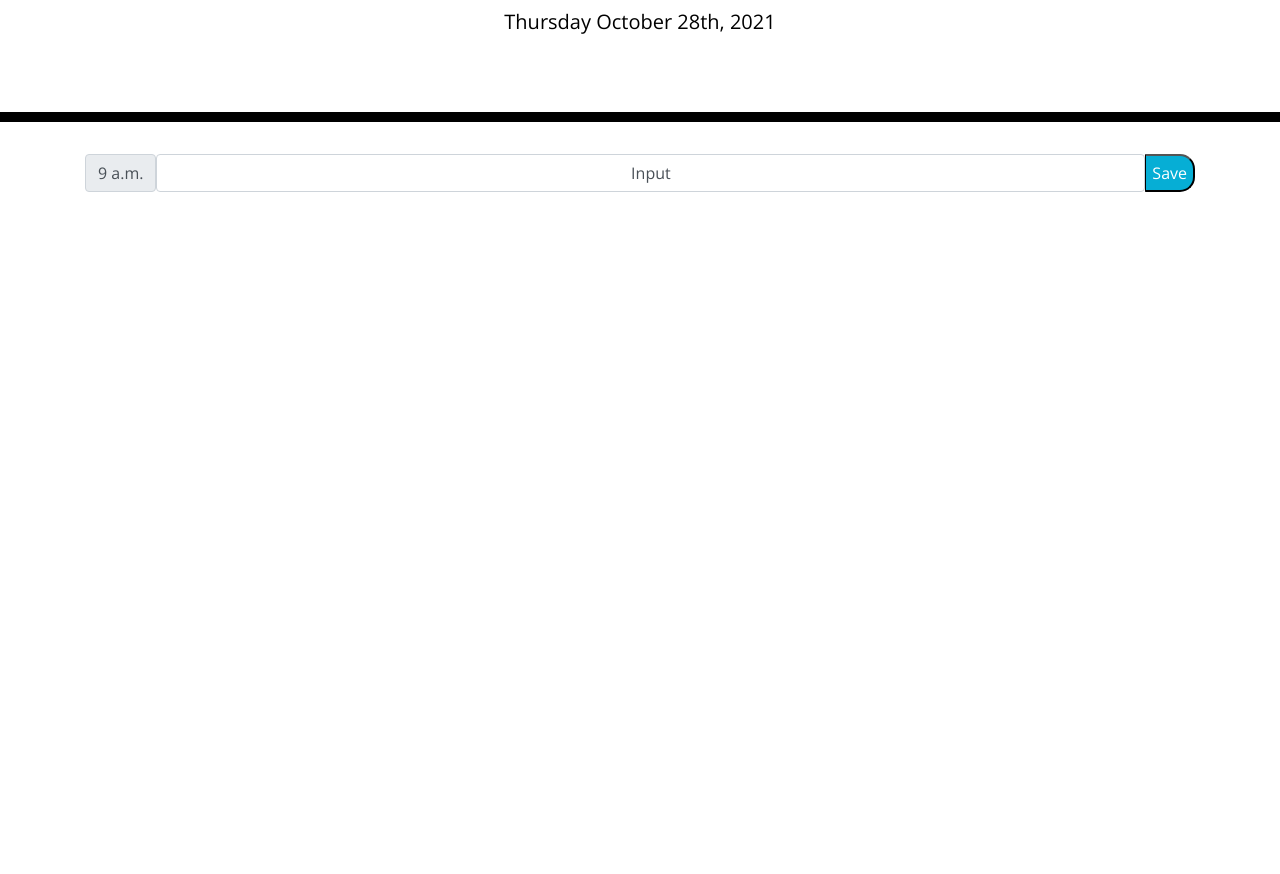
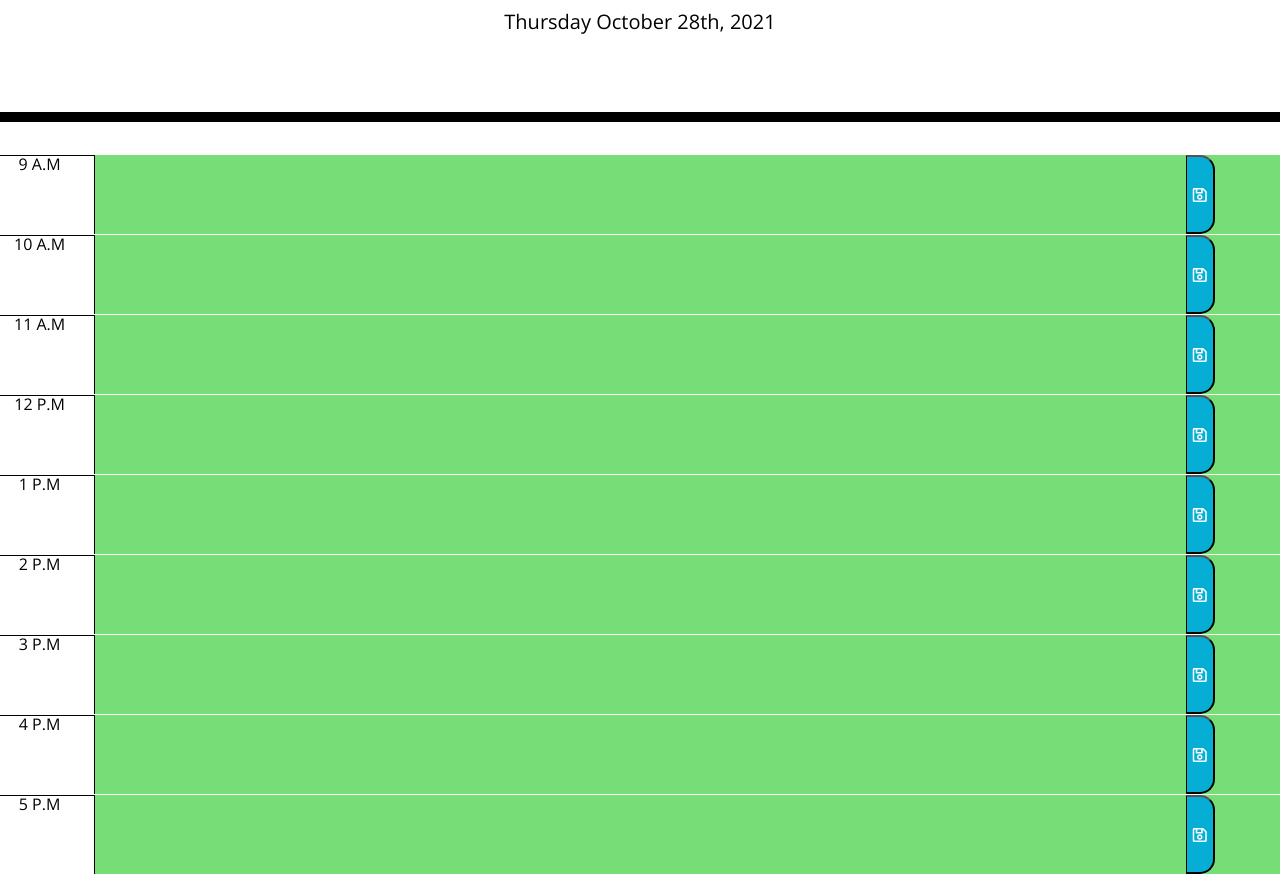
Before and after one commit to medina2021/Planner, a plain HTML site: page index.html in a window 1280 px wide. Shown: the part 182-1056 px from the top of the page. Before the commit the page ends 800 px from the top, so only its background shows below. Drawn offline with nearby package versions, Linux system fonts and the light colour scheme.

Commit message:
loop over time blocks

```diff
--- a/index.html
+++ b/index.html
@@ -14,19 +14,90 @@
 </head>
 
 <body>
+    <!-- Header -->
     <header class="jumbotron">
         <h1 class="display-3">Work Day Scheduler</h1>
         <p class="lead">A calendar app for scheduling your work day</p>
         <p id="currentDay" class="lead"></p>
     </header>
 
-    <div class="container">
         <!-- Timeblocks -->
-    </div>
+        <div class="row time-block" id="9">
+            <div class="hour col-md-1">
+                9 A.M
+                </div>
+                <textarea class="col-md-10 description"></textarea>
+                <button class="saveBtn"><i class="far fa-save"></i></button>
+            </div>
+        </div>
+        <div class="row time-block" id="10">
+            <div class="hour col-md-1">
+                10 A.M
+                </div>
+                <textarea class="col-md-10 description"></textarea>
+                <button class="saveBtn"><i class="far fa-save"></i></button>
+            </div>
+        </div>
+        <div class="row time-block" id="11">
+            <div class="hour col-md-1">
+                11 A.M
+                </div>
+                <textarea class="col-md-10 description"></textarea>
+                <button class="saveBtn"><i class="far fa-save"></i></button>
+            </div>
+        </div>
+        <div class="row time-block" id="12">
+            <div class="hour col-md-1">
+                12 P.M
+                </div>
+                <textarea class="col-md-10 description"></textarea>
+                <button class="saveBtn"><i class="far fa-save"></i></button>
+            </div>
+        </div>
+        <div class="row time-block" id="1">
+            <div class="hour col-md-1">
+                1 P.M
+                </div>
+                <textarea class="col-md-10 description"></textarea>
+                <button class="saveBtn"><i class="far fa-save"></i></button>
+            </div>
+        </div>
+        <div class="row time-block" id="2">
+            <div class="hour col-md-1">
+                2 P.M
+                </div>
+                <textarea class="col-md-10 description"></textarea>
+                <button class="saveBtn"><i class="far fa-save"></i></button>
+            </div>
+        </div>
+        <div class="row time-block" id="3">
+            <div class="hour col-md-1">
+                3 P.M
+                </div>
+                <textarea class="col-md-10 description"></textarea>
+                <button class="saveBtn"><i class="far fa-save"></i></button>
+            </div>
+        </div>
+        <div class="row time-block" id="4">
+            <div class="hour col-md-1">
+                4 P.M
+                </div>
+                <textarea class="col-md-10 description"></textarea>
+                <button class="saveBtn"><i class="far fa-save"></i></button>
+            </div>
+        </div>
+        <div class="row time-block" id="5">
+            <div class="hour col-md-1">
+                5 P.M
+                </div>
+                <textarea class="col-md-10 description"></textarea>
+                <button class="saveBtn"><i class="far fa-save"></i></button>
+            </div>
+        </div>
 
-    <script src="https://cdnjs.cloudflare.com/ajax/libs/jquery/3.2.1/jquery.min.js"></script>
-    <script src="https://cdnjs.cloudflare.com/ajax/libs/moment.js/2.24.0/moment.min.js"></script>
-    <script src="script.js"></script>
+        <script src="https://cdnjs.cloudflare.com/ajax/libs/jquery/3.2.1/jquery.min.js"></script>
+        <script src="https://cdnjs.cloudflare.com/ajax/libs/moment.js/2.24.0/moment.min.js"></script>
+        <script src="script.js"></script>
 </body>
 
 </html>
--- a/script.js
+++ b/script.js
@@ -1,33 +1,50 @@
+    // Added the current date to header using moment.js
+const currentDate = moment().format('dddd MMMM Do, YYYY');
+$("#currentDay").text(currentDate);
+
+
 $(document).ready(function() {
 
-    // Added the current date to header using moment.js
-    const currentDate = moment().format('dddd MMMM Do, YYYY');
-     $("#currentDay").text(currentDate);
+$(".saveBtn").on("click",function() {
+    var text = $(this).siblings(".description").val();
+    var time = $(this).parent().attr("id");
 
-        // Current Time in 12 hour format
-        const currentHour = moment().format('h:[00]');
-        console.log(currentHour)
+    localStorage.setItem(time, text);
+})
 
+    function timeTracker() {
+        var timeNow = moment().hour();
 
-var timeBlockEl = document.createElement("div")
-$(timeBlockEl).addClass("time-block")
-var timeEl= document.createElement("div")
- $(timeEl).addClass("input-group-text").text("9 a.m.")
- var inputEl = document.createElement("div")
-$(inputEl).addClass("form-control").text("Input")
-var btnEl = document.createElement("button")
-$(btnEl).addClass("saveBtn").text("Save")
-$(timeEl).text("9 a.m.")
-$(inputEl).text("Input")
-$(btnEl).text("Save")
+        $(".time-block").each(function () {
+            var blockTime= parseInt($(this).attr("id").split("hour")[1]);
 
-$(".container").append(timeBlockEl);
-$( timeBlockEl ).append(timeEl);
-$( timeBlockEl ).append(inputEl);
-$( timeBlockEl ).append(btnEl);
+            if(blockTime < timeNow){
+                $(this).removeClass("future");
+                $(this).removeClass("present");
+                $(this).addClass("past");
+            }
+            else if (blockTime === timeNow) {
+                $(this).removeClass("past");
+                $(this).removeClass("future");
+                $(this).addClass("present");
+            }
+            else {
+                $(this).removeClass("present");
+                $(this).removeClass("past");
+                $(this).addClass("future");
+            }
+        })
+    }
 
+    $("#9 .description").val(localStorage.getItem("9"));
+    $("#10 .description").val(localStorage.getItem("10"));
+    $("#11 .description").val(localStorage.getItem("11"));
+    $("#12 .description").val(localStorage.getItem("12"));
+    $("#1 .description").val(localStorage.getItem("1"));
+    $("#2 .description").val(localStorage.getItem("2"));
+    $("#3 .description").val(localStorage.getItem("3"));
+    $("#4 .description").val(localStorage.getItem("4"));
+    $("#5 .description").val(localStorage.getItem("5"));
 
-
-
-
+    timeTracker();
 })
--- a/style.css
+++ b/style.css
@@ -21,9 +21,10 @@ body {
     border-bottom: 10px solid black;
   }
 
-  .description {
+   .description {
     white-space: pre-wrap;
   }
+
 
   .time-block {
     text-align: center;
@@ -32,7 +33,7 @@ body {
   }
 
   .row {
-    white-space: pre-wrap;
+    white-space: normal;
     height: 80px;
     border-top: 1px solid white;
   }
@@ -40,7 +41,7 @@ body {
   .hour {
     background-color: #ffffff;
     color: #000000;
-    border-top: 1px dashed #000000;
+    border-top: 1px solid #000000;
   }
 
   .past {
@@ -60,6 +61,7 @@ body {
 
   .saveBtn {
     border-left: 1px solid black;
+    align-items:flex-start;
     border-top-right-radius: 15px;
     border-bottom-right-radius: 15px;
     background-color: #06aed5;
@@ -70,3 +72,16 @@ body {
     font-size: 20px;
     transition: all 0.3s ease-in-out;
   }
+
+  @media screen and (max-width: 768px), screen and (max-width: 575px){
+    .row{
+      height:auto;
+      margin: top 20px;
+    }
+
+  textarea{
+    min-height: 85px;
+    border:0;
+  }
+
+  }
```
